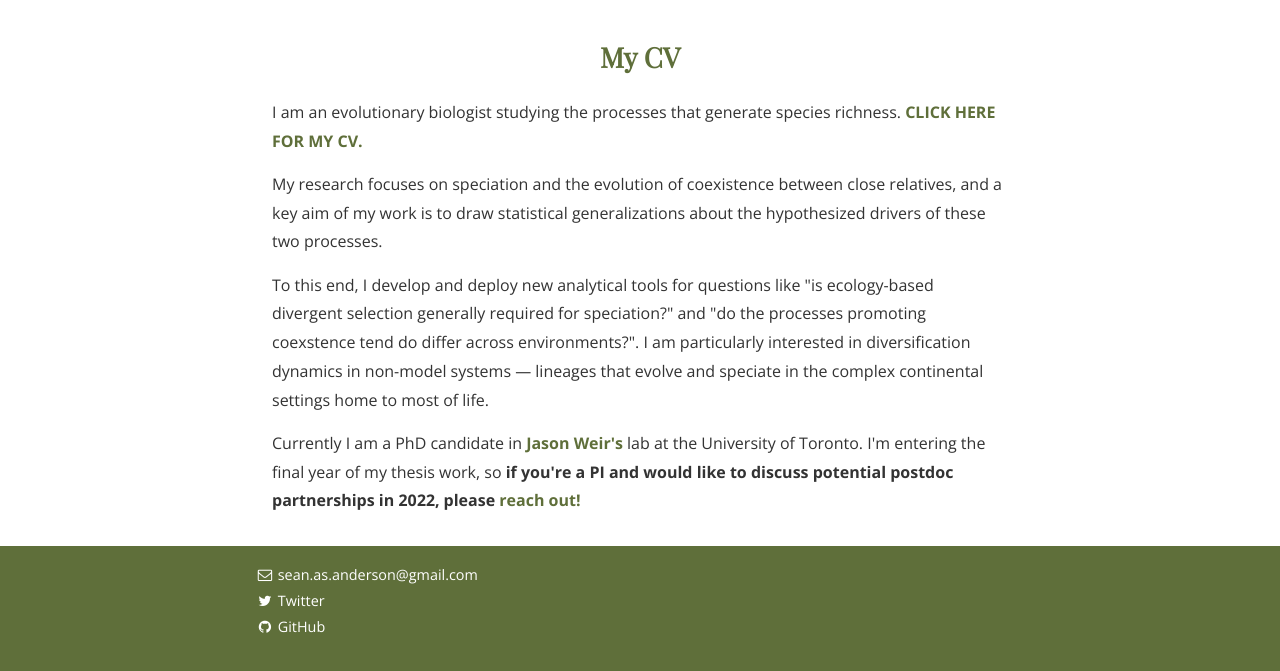
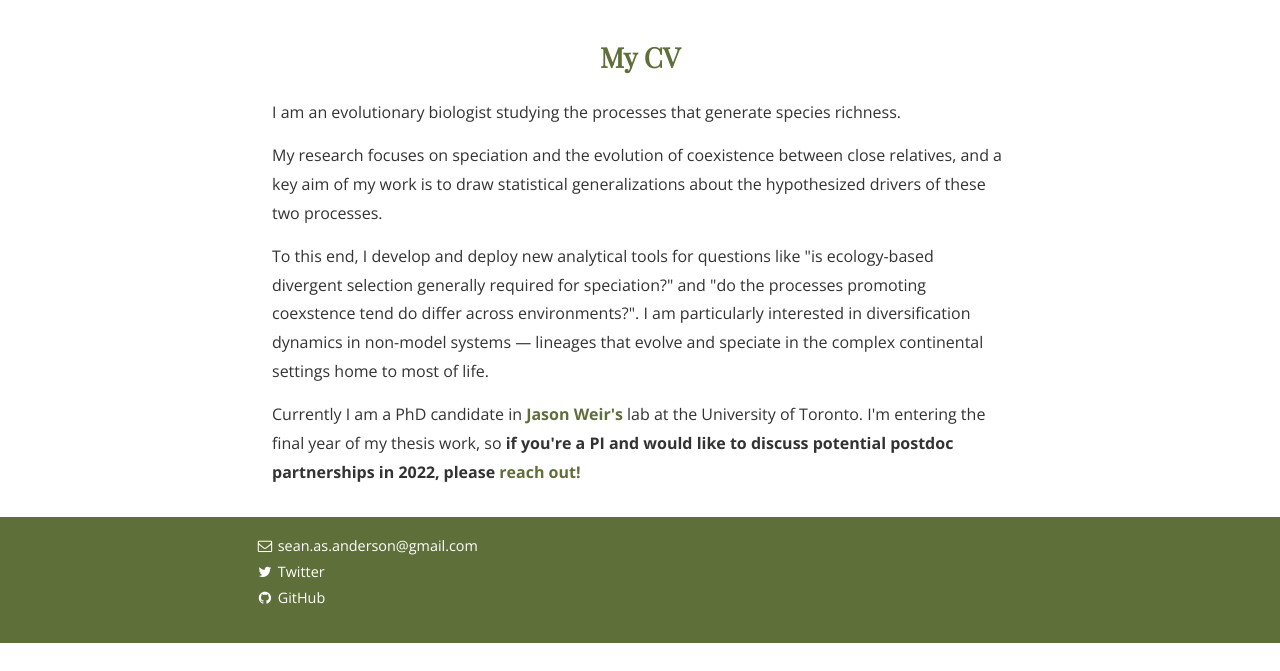
Before and after one commit to SeanASAnderson/SeanASAnderson.github.io, a Jekyll site: the page built from index.html, in a window 1280 px wide and 1127 px high. Shown: the part 456-1127 px from the top of the window. Built offline with Jekyll 4.4.1, drawn with Linux system fonts in a browser that asks for light colours; nearby versions of some CDN libraries; some web fonts are replaced; the list of posts is cut into pages by our own code.

```diff
--- a/index.html
+++ b/index.html
@@ -47,7 +47,7 @@
 
   <h2> <center><a href="https://github.com/SeanASAnderson/CV/blob/main/AndersonSean.CV.2021.pdf">My CV </a></center></h2>
   <!--<h1> <center> Welcome! </center> </h1>-->
-  <p> I am an evolutionary biologist studying the processes that generate species richness. <a href="https://github.com/SeanASAnderson/CV/blob/main/AndersonSean.CV.2021.pdf"><b>CLICK HERE FOR MY CV.</b></a> </p>
+  <p> I am an evolutionary biologist studying the processes that generate species richness.</p>
   <p>My research focuses on speciation and the evolution of coexistence between close relatives, and a key aim of my work is to draw statistical generalizations about the hypothesized drivers of these two processes. </p>
   <p> To this end, I develop and deploy new analytical tools for questions like "is ecology-based divergent selection generally required for speciation?" and "do the processes promoting coexstence tend do differ across environments?". I am particularly interested in diversification dynamics in non-model systems <span>&#8212;</span> lineages that evolve and speciate in the complex continental settings home to most of life. </p>
   <p> Currently I am a PhD candidate in <a href="https://www.utsc.utoronto.ca/~jweir"/> <b>Jason Weir's </a> </b> lab at the University of Toronto. I'm entering the final year of my thesis work, so <b> if you're a PI and would like to discuss potential postdoc partnerships in 2022, please <a href="mailto:sean.as.anderson@gmail.com">reach out!</a></b> </p>
```
